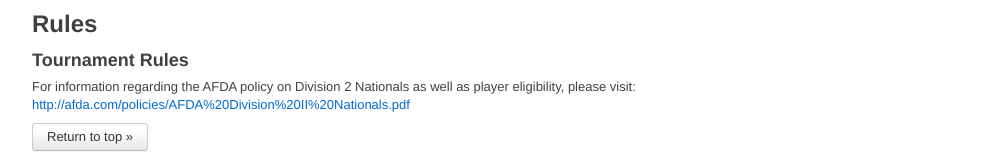
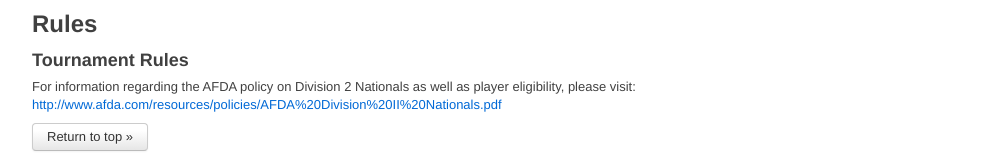
Before and after one commit to mence/div2nationals, a plain HTML site: page index.html in a window 1280 px wide. Shown: the part 2268-2433 px from the top of the page, without its empty margins (138-1136 px from the left). Drawn offline with Linux system fonts and the light colour scheme.

Commit message:
Updated AFDA Div 2 policy for new website link

```diff
--- a/index.html
+++ b/index.html
@@ -289,7 +289,7 @@
  -->
           <h2>Rules</h2>
           <h3>Tournament Rules</h3>
-          <p>For information regarding the AFDA policy on Division 2 Nationals as well as player eligibility, please visit: <a href="http://afda.com/policies/AFDA%20Division%20II%20Nationals.pdf">http://afda.com/policies/AFDA%20Division%20II%20Nationals.pdf</a>
+          <p>For information regarding the AFDA policy on Division 2 Nationals as well as player eligibility, please visit: <a href="http://www.afda.com/resources/policies/AFDA%20Division%20II%20Nationals.pdf">http://www.afda.com/resources/policies/AFDA%20Division%20II%20Nationals.pdf</a>
           </p>
 
           <p><a class="btn" href="#overview" target="_top">Return to top &raquo;</a></p>
```
